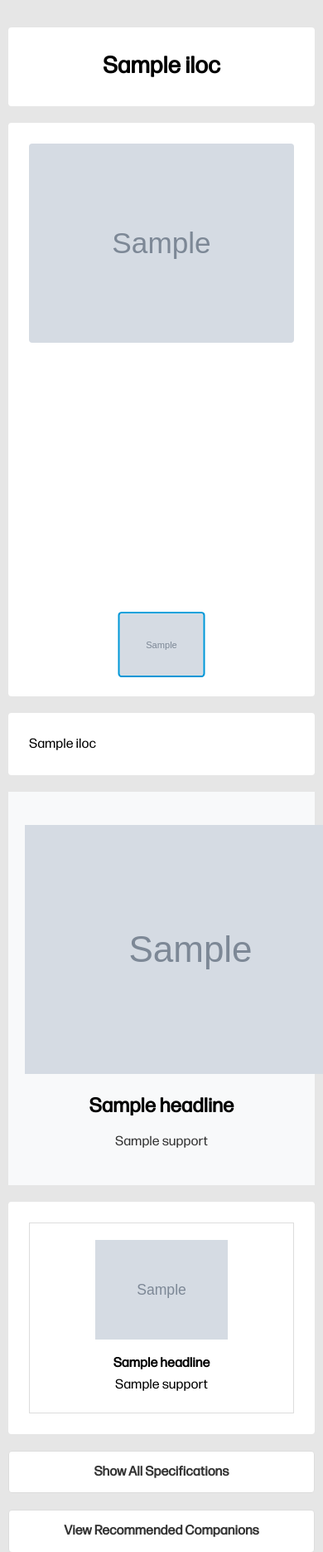
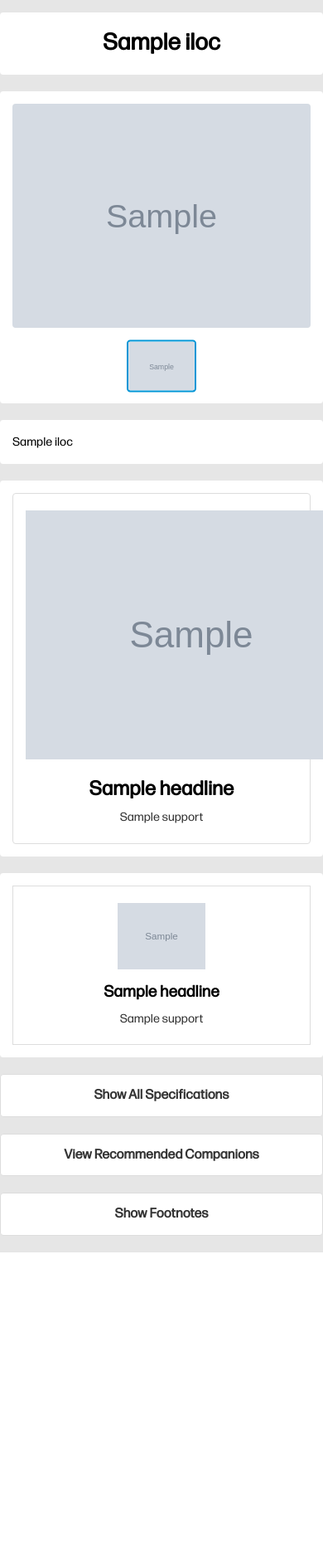
Before and after one commit to jinjernot/leliel, a Flask app: template templates/product_template.html in a window 390 px wide; the page is wider, and only the part inside the window is pictured. Shown: the top 1870 px of that part at 83% size. After the commit the page ends 1509 px from the top of that part, so only its background shows below. Run offline with Flask 3, Linux system fonts and the light colour scheme; the template is opened without the code that fills it: most values are stand-ins (such as "Sample title", 1, 10 or a date in 2020); grey boxes marked "Sample" are stand-in pictures.

Commit message:
Enhance product template layout and styles; update marketing message section for improved structure and readability, and apply standardized styles for info blocks and tech specs.

```diff
--- a/static/css/styles.css
+++ b/static/css/styles.css
@@ -53,7 +53,7 @@ sup {
 .content-card {
   background: #ffffff;
   padding: 25px;
-  margin-bottom: 20px;
+  margin-bottom: 30px;
   border-radius: 4px;
 }
 
@@ -63,6 +63,29 @@ sup {
 
 .product-description {
   text-align: justify;
+}
+
+/* --- Standardized Info Blocks --- */
+.info-headline {
+  font-weight: 600;
+  line-height: 1.3;
+  margin-bottom: 8px;
+  font-size: 1.75rem;
+}
+
+.info-body {
+  font-size: 1rem;
+  line-height: 1.5;
+  color: #333;
+}
+
+/* --- Features Section Specific Styles --- */
+.feature-block .info-headline {
+  font-size: 1.25rem;
+}
+
+.feature-block .info-body {
+  font-size: 0.9rem;
 }
 
 /* --- Product Gallery --- */
@@ -103,13 +126,18 @@ sup {
   transform: scale(1.05);
 }
 
-/* --- MM (Marketing Message) Section --- */
+/* --- MM (Marketing Message) & Description Section --- */
+.mm-grid {
+  display: flex;
+  flex-direction: column;
+  gap: 20px; /* This adds the space between the MM blocks */
+}
+
 .mm-block {
-  background-color: #f8f9fa;
+  border: 1px solid #ddd;
+  border-radius: 4px;
+  padding: 40px 20px;
   text-align: center;
-  padding: 40px 20px;
-  margin: 0 auto 20px auto;
-  max-width: 100%;
 }
 
 .mm-image img {
@@ -118,16 +146,9 @@ sup {
   margin-bottom: 20px;
 }
 
-.mm-text h3 {
-  font-size: 1.75rem;
-  margin-bottom: 10px;
-}
-
+.product-description p,
 .mm-text p {
-  max-width: 600px;
-  margin: 0 auto;
   font-size: 1rem;
-  color: #333;
 }
 
 
@@ -159,7 +180,7 @@ sup {
 
 .feature-image img {
     max-width: 100%;
-    max-height: 120px;
+    max-height: 100px;
 }
 
 /* --- Companions Section --- */
@@ -200,7 +221,6 @@ sup {
     margin: 2px 0;
 }
 
-
 /* --- Expandable Sections --- */
 .expand-button {
   color: #333;
@@ -220,7 +240,6 @@ sup {
   background-color: #f8f9fa;
 }
 
-
 .tech-specs-table, .footnotes-table {
     width: 100%;
     border-collapse: collapse;
@@ -229,22 +248,47 @@ sup {
 .tech-specs-table td, .footnotes-table td {
     padding: 10px;
     border: 1px solid #ddd;
+    vertical-align: middle;
 }
 
+.tech-specs-table .group-header {
+  background-color: #f2f2f2;
+}
+
+.tech-specs-table td {
+    font-size: 0.95rem;
+}
 
 /* --- Responsive styles for mobile --- */
 @media (max-width: 767px) {
-  h1 {
-    font-size: 1.75rem;
+  #ATF {
+    min-width: initial;
+    max-width: 100%;
+    padding: 0;
+    margin-top: 15px;
+  }
+
+  .content-card {
+    padding: 15px;
+    margin-bottom: 20px;
+  }
+
+  h1 { font-size: 1.75rem; }
+
+  .product-description p,
+  .mm-text p {
+    font-size: 0.9rem;
   }
 
   p {
     font-size: 1rem;
   }
 
-  .mm-text h3 {
-    font-size: 1.5rem;
-  }
+  .info-headline { font-size: 1.5rem; }
+  .info-body { font-size: 1rem; }
+  .feature-block .info-headline { font-size: 1.2rem; }
+  .feature-block .info-body { font-size: 0.9rem; }
+  .mm-block { padding: 20px 15px; }
 
   h2.expand-button {
     font-size: 1rem;
@@ -255,30 +299,14 @@ sup {
     flex-direction: column;
   }
 
-  #ATF {
-    min-width: initial;
-    max-width: 100%;
-    padding: 0 10px;
+  .feature-image img {
+    max-height: 80px;
   }
 
-  .tech-specs-table td {
-      font-size: 0.875rem;
-      padding: 8px;
-      word-break: break-word;
+  .product-description {
+    text-align: left;
   }
 
-  .tech-specs-table td:first-child {
-      font-weight: bold;
-      white-space: nowrap;
-      width: 35%;
-  }
-
-  /* ADD THIS RULE */
-  .product-description {
-    text-align: left; /* Change text alignment to left for mobile */
-  }
-
- /* Make table rows and cells stack vertically */
   .tech-specs-table tr {
       display: block;
       border-bottom: 1px solid #ddd;
@@ -289,21 +317,26 @@ sup {
       display: block;
       width: 100%;
       border: none;
-      padding: 2px 0;
+      padding: 3px 15px;
+      word-break: break-word;
+      font-size: 0.9rem !important;
   }
 
-  /* Style the first cell as a label */
   .tech-specs-table td:first-child {
       font-weight: bold;
-      white-space: normal; /* Allow the label to wrap */
-      width: 100%;
+      color: #555;
   }
 
-  /* Remove border from the last item for a cleaner look */
    .tech-specs-table tr:last-child {
       border-bottom: none;
   }
 
+  .product-gallery-main {
+    min-height: auto;
+  }
 
-
+  .product-gallery-thumbs .thumb-item {
+    width: 80px;
+    height: 60px;
+  }
 }
--- a/templates/product_template.html
+++ b/templates/product_template.html
@@ -40,17 +40,21 @@
     </div>
 
     <div id="MM" class="superscript-content">
+        <div class="content-card">
+            <div class="mm-grid">
                 {% for block in mm_blocks %}
                 <div class="mm-block">
                     <div class="mm-image">
                         <img src="{{ block.image_url | escape }}" alt="Marketing Image">
                     </div>
                     <div class="mm-text">
-          {% if block.headline %}<h3><strong>{{ block.headline }}</strong></h3>{% endif %}
-          {% if block.support %}<p>{{ block.support }}</p>{% endif %}
+                        {% if block.headline %}<h3 class="info-headline">{{ block.headline }}</h3>{% endif %}
+                        {% if block.support %}<p class="info-body">{{ block.support }}</p>{% endif %}
                     </div>
                 </div>
                 {% endfor %}
+            </div>
+        </div>
     </div>
 
     <div id="features" class="content-card">
@@ -61,9 +65,9 @@
             <img src="{{ block.image_url | escape }}" alt="Feature Image">
           </div>
           <div class="feature-text">
-            <b>{{ block.headline | safe }}</b><br>
+            <h4 class="info-headline">{{ block.headline | safe }}</h4>
             {% if block.support %}
-            {{ block.support | safe }}
+            <p class="info-body">{{ block.support | safe }}</p>
             {% endif %}
           </div>
         </div>
@@ -78,12 +82,12 @@
         <tbody>
           {% for group_name, specs in tech_specs_by_group.items() %}
             <tr>
-              <td colspan="2" style="background-color: #f2f2f2;"><strong>{{ group_name }}</strong></td>
+              <td colspan="2" class="group-header"><strong>{{ group_name }}</strong></td>
             </tr>
             {% for row in specs %}
               <tr>
                 <td><b>{{ row['name'] | safe }}</b></td>
-                <td>
+                <td class="spec-value">
                   {{ row['value'] | safe }}
                   {% set ftnt_tag = row['tag'] ~ 'ftntnbr' %}
                   {% if ftnt_tag in df['tag'].values %}
```
Lines whose indentation alone changed are shown as unchanged.
